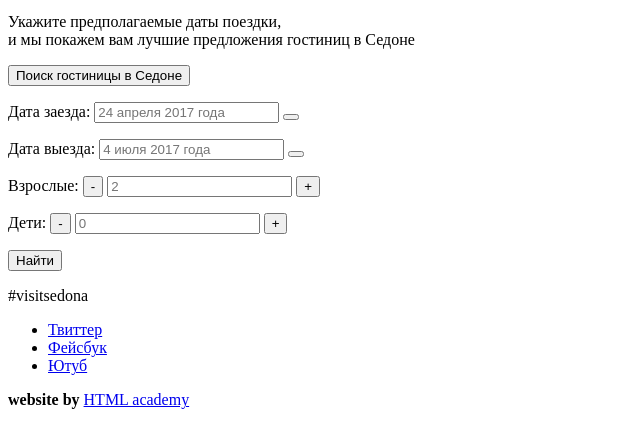
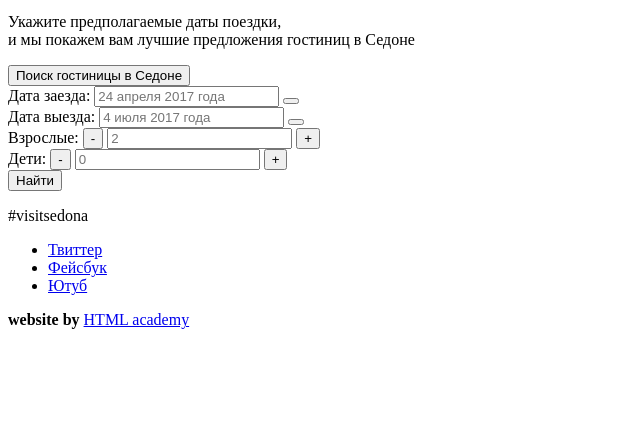
Before and after one commit to exxlain/378011-sedona, a plain HTML site: page index.html in a window 1280 px wide. Shown: the part 1373-1798 px from the top of the page, without its empty margins (0-640 px from the left). After the commit the page ends 1718 px from the top, so only its background shows below. Drawn offline with Linux system fonts and the light colour scheme; files that its build step writes are made by us from their sources.

Commit message:
поменяла p на div

```diff
--- a/index.html
+++ b/index.html
@@ -82,28 +82,28 @@
             <p class="check-info">Укажите предполагаемые даты поездки,<br> и мы покажем вам лучшие предложения гостиниц в Седоне</p>
             <button class="button" type="button">Поиск гостиницы в Седоне</button>
             <form class="search-hotels" method="post" action="https://echo.htmlacademy.ru" >
-                <p class="search-hotels-item">
+                <div class="search-hotels-item">
                     <label for="date2">Дата заезда:</label>
                     <input type="text" name="date" id="date" placeholder="24 апреля 2017 года">
                 <button class="calendar" type="button"></button>
-                </p>
-                <p class="search-hotels-item">
+                </div>
+                <div class="search-hotels-item">
                     <label for="date2">Дата выезда:</label>
                     <input type="text" name="date2" id="date2" placeholder="4 июля 2017 года">
                 <button class="calendar" type="button"></button>
-                </p>
-                <p class="search-hotels-item">
+                </div>
+                <div class="search-hotels-item">
                     <label for="number-adult">Взрослые:</label>
                    <button class="minus" type="button">-</button>
                     <input type="text" name="number-adult" id="number-adult" placeholder="2">
                     <button class="plus" type="button">+</button>
-                </p>
-               <p class="search-hotels-item">
+                </div>
+               <div class="search-hotels-item">
                     <label for="number-kid">Дети:</label>
                     <button class="minus" type="button">-</button>
                     <input type="text" name="number-kid" id="number-kid" placeholder="0">
                     <button class="plus" type="button">+</button>
-                </p>
+                </div>
                 <button class="button" type="submit">Найти</button>
             </form>
         </section>
```
